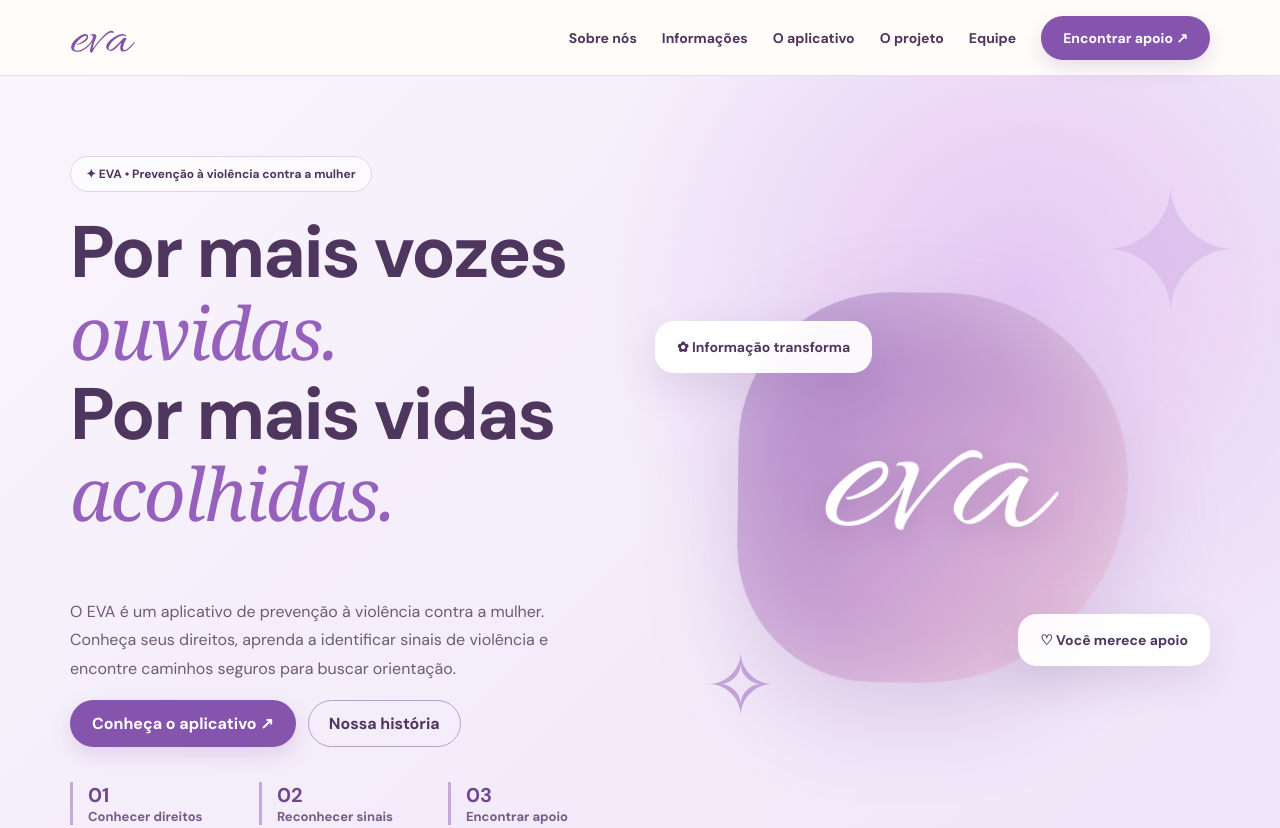
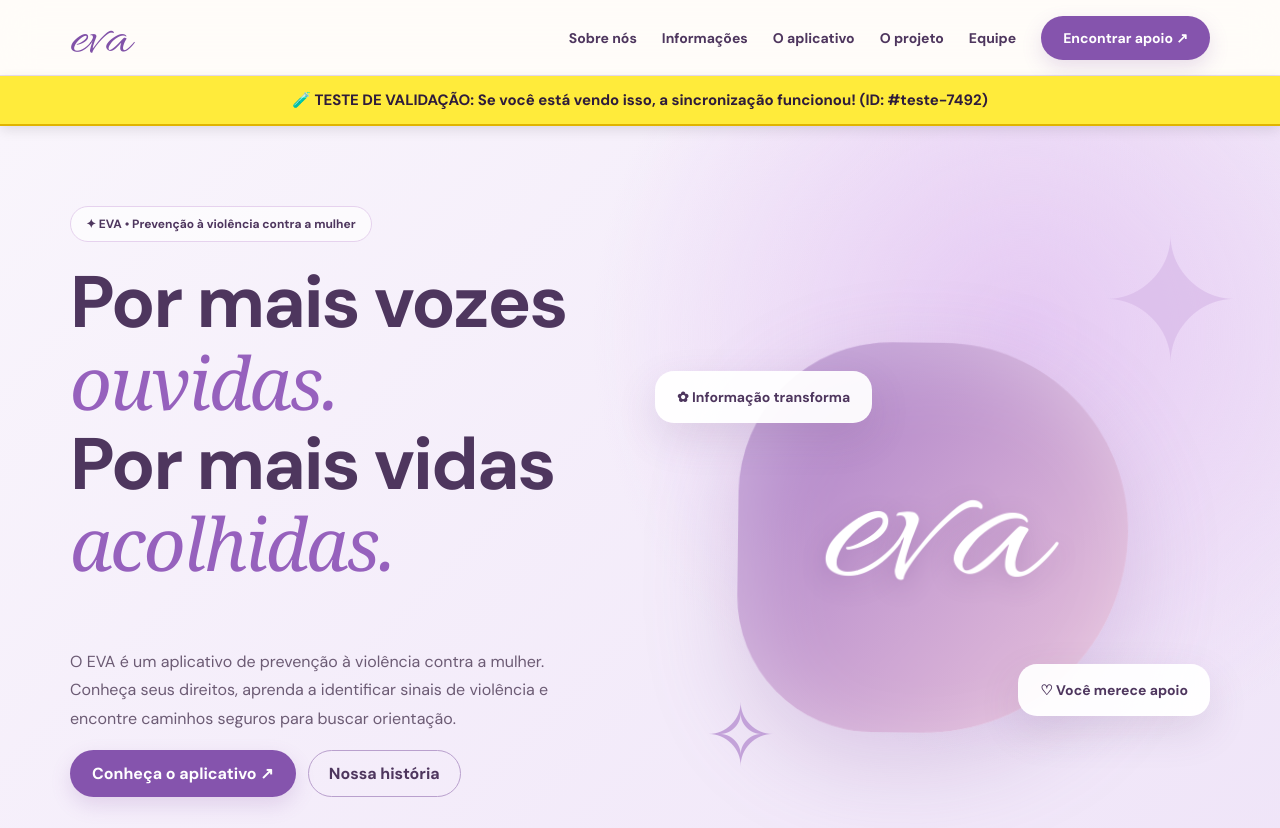
Before and after one commit to daniiya10/Eva, a plain HTML site: page index.html in a window 1280 px wide. Shown: the top 828 px of the page. Drawn offline with Linux system fonts and the light colour scheme.

Commit message:
teste: adiciona faixa de teste no index.html

```diff
--- a/index.html
+++ b/index.html
@@ -1048,6 +1048,11 @@
     </header>
 
     <main>
+      <!-- ================= TESTE DEPLOY (REMOVER DEPOIS) ================= -->
+      <div id="teste-temporario" style="background: #ffeb3b; color: #2e1c3b; text-align: center; padding: 14px 20px; font-weight: 800; font-size: 15px; border-bottom: 2px solid #e0b400; z-index: 9999; position: relative; box-shadow: 0 4px 12px rgba(0,0,0,0.1);">
+        🧪 TESTE DE VALIDAÇÃO: Se você está vendo isso, a sincronização funcionou! (ID: #teste-7492)
+      </div>
+      <!-- ================================================================= -->
       <!-- Seção Hero -->
       <section class="hero" id="inicio">
         <div class="container hero-inner">
```
